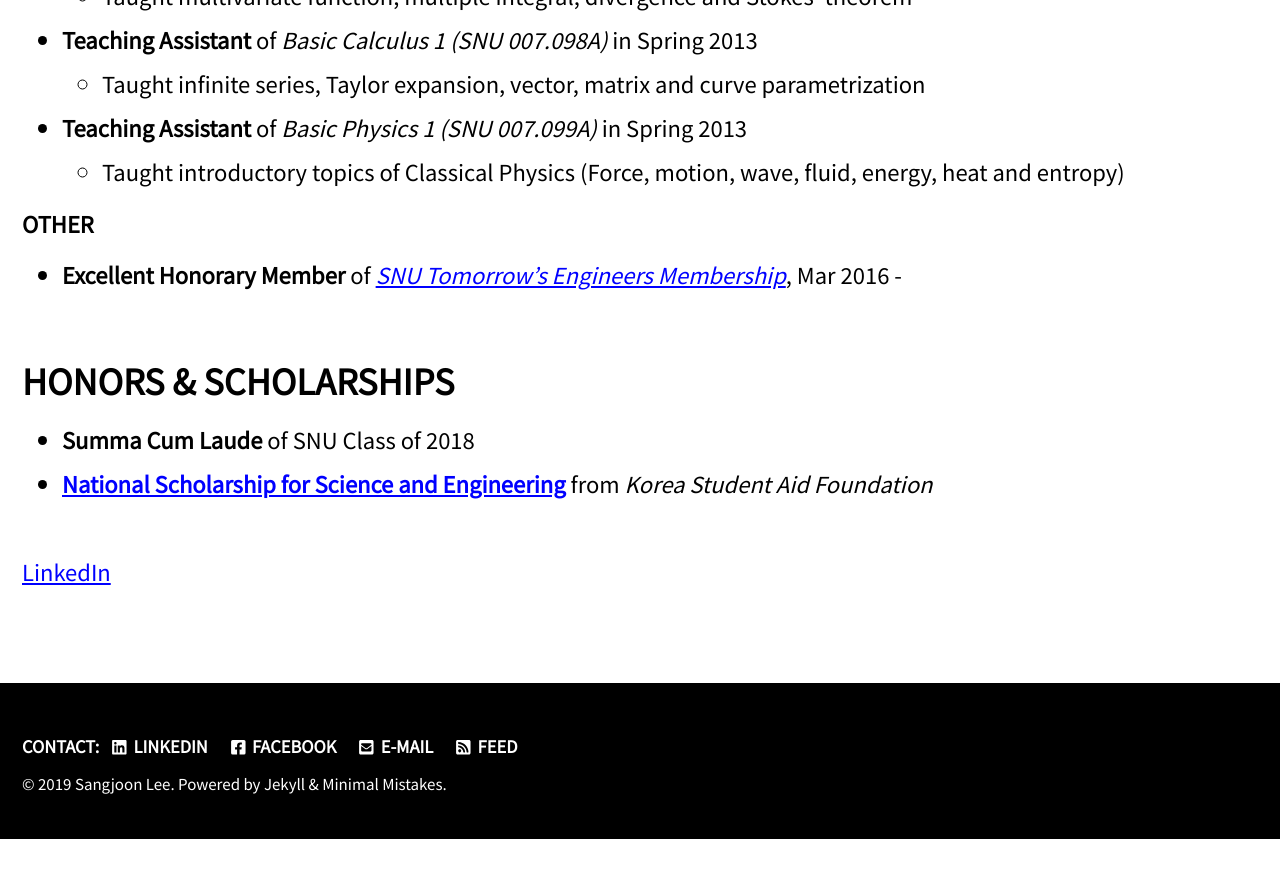
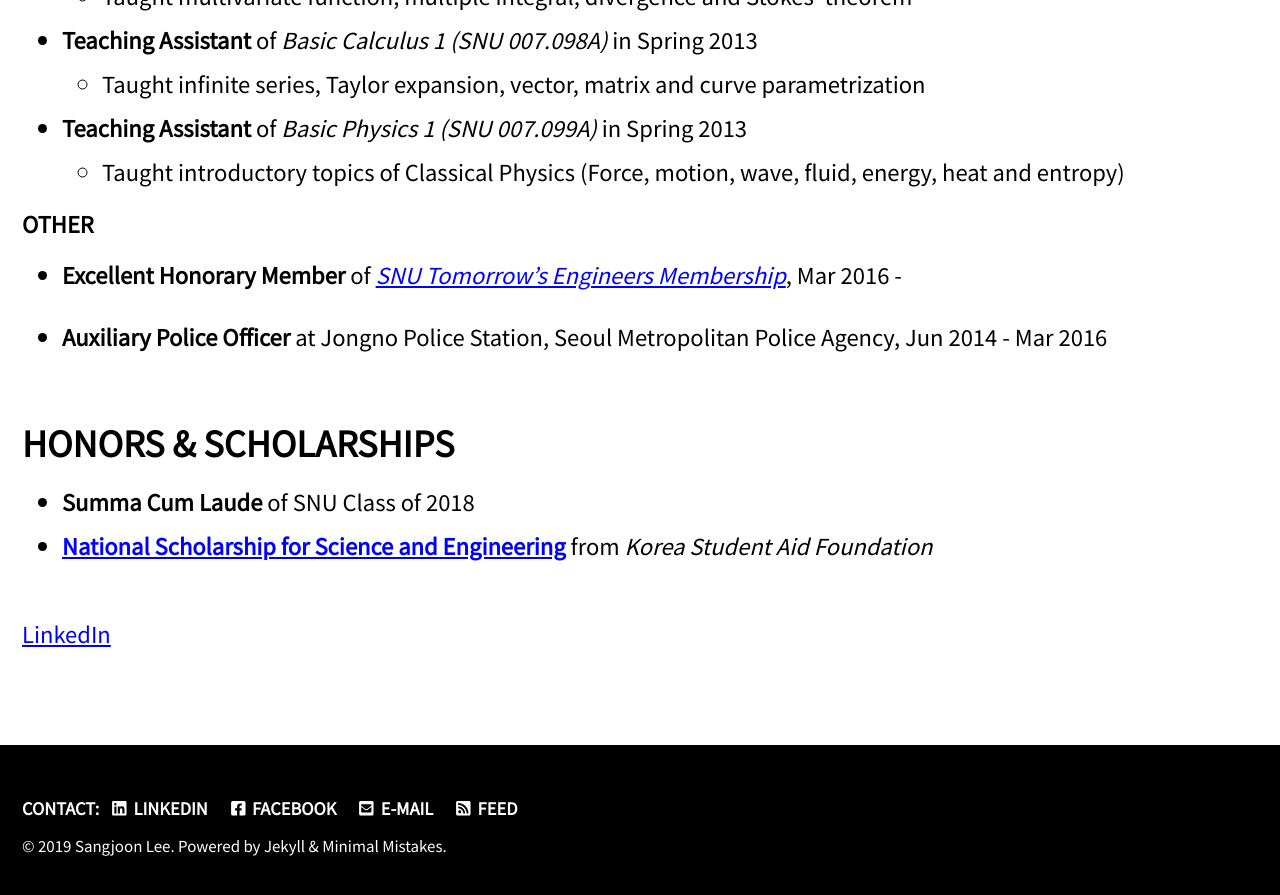
Before and after one commit to jun9303/jun9303.github.io, a Jekyll site: the page built from _pages/about.md, in a window 1280 px wide and 900 px high, scrolled down 1859 px. Shown: the top 895 px of the window. Built offline with Jekyll 4.4.1, drawn with Linux system fonts in a browser that asks for light colours; cached includes are drawn as plain includes; nearby versions of some CDN libraries; before the commit the page ends 2698 px from its top, so only the background shows below that.

Commit message:
Signed-off-by: SJ <jun9303@gmail.com>

```diff
--- a/_pages/about.md
+++ b/_pages/about.md
@@ -64,6 +64,8 @@ feature_row:
 
 - **Excellent Honorary Member** of *[SNU Tomorrow's Engineers Membership](https://honor.snu.ac.kr)*, Mar 2016 -
 
+- **Auxiliary Police Officer** at Jongno Police Station, Seoul Metropolitan Police Agency, Jun 2014 - Mar 2016
+
 # HONORS & SCHOLARSHIPS
 
 - **Summa Cum Laude** of SNU Class of 2018
```
